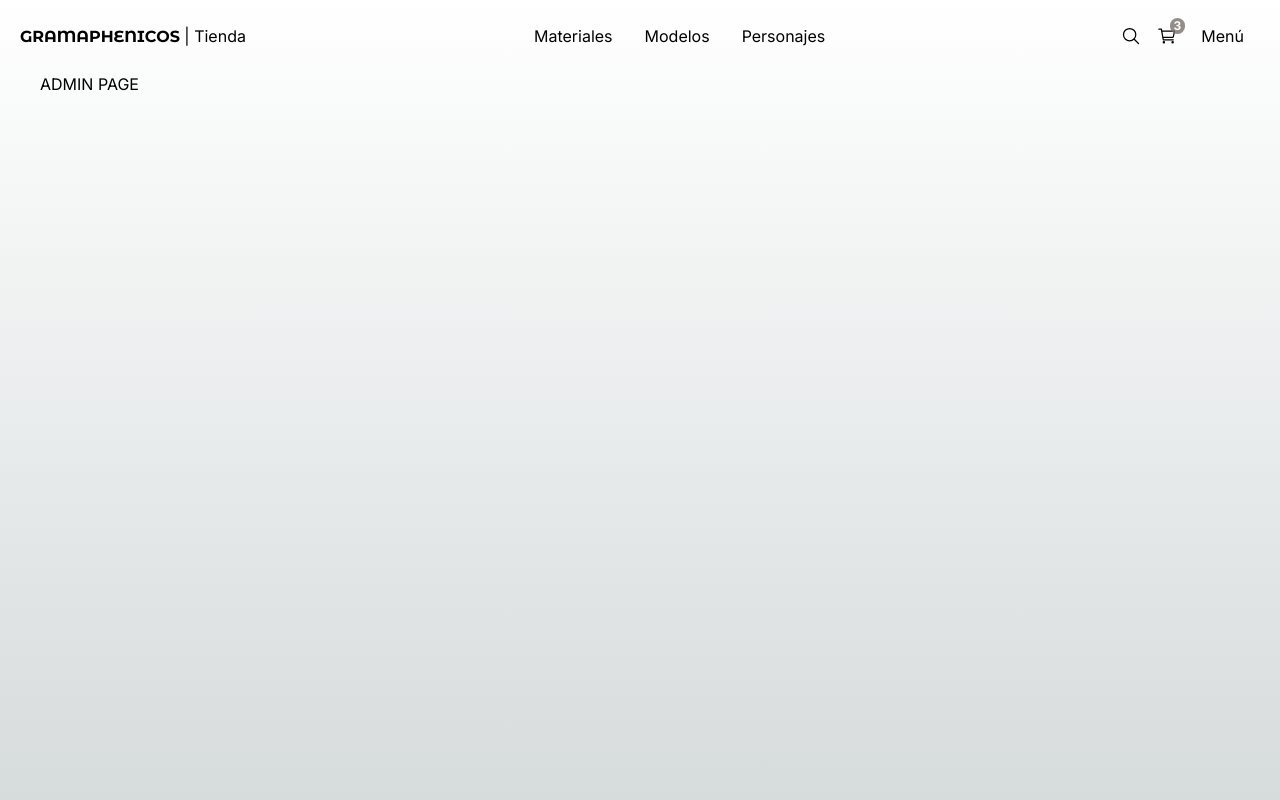
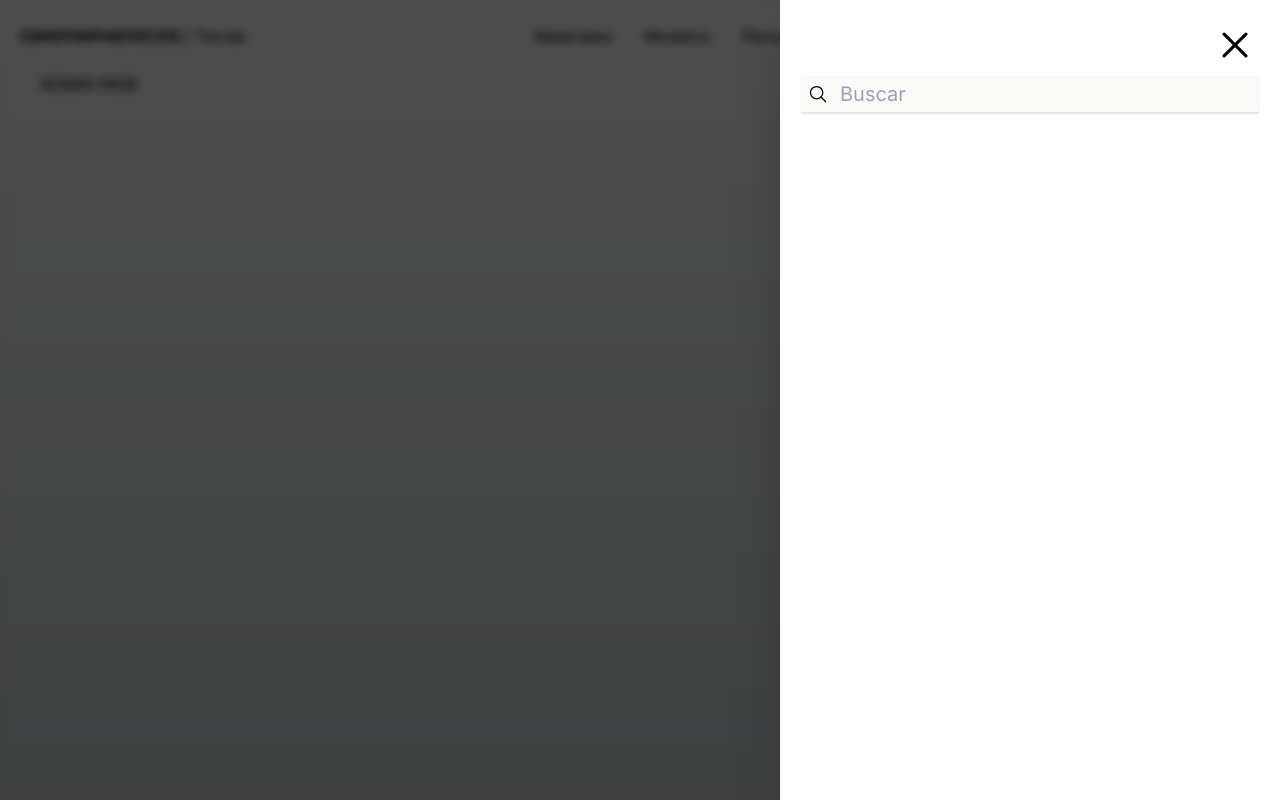
Before and after one commit to GRAMAPHENIA/mercado-de-recursos, a Next.js app: page /admin in a window 1280 px wide. Built offline with nearby package versions, Linux system fonts and the light colour scheme.

Commit message:
menu-lateral-primera-parte

```diff
--- a/src/app/(shop)/layout.tsx
+++ b/src/app/(shop)/layout.tsx
@@ -1,9 +1,10 @@
 import { TopMenu } from "@/components/ui/top-menu/TopMenu";
+import { SideBar } from "@/components/ui/sidebar/SideBar";
 export default function ShopLayout({ children }: { children }) {
   return (
     <main className="min-h-screen">
       <TopMenu />
-
+      <SideBar />
       <div className="px:0 sm:px-10">{children}</div>
     </main>
   );
--- a/src/components/index.ts
+++ b/src/components/index.ts
@@ -3,3 +3,4 @@
 export * from "./ui/top-menu/TopMenu";
 export * from "./products/product-grid/ProductGrid";
 export * from "./products/product-grid/ProductGridItem";
+export * from "./ui/sidebar/SideBar";
--- a/src/components/products/product-grid/ProductGridItem.tsx
+++ b/src/components/products/product-grid/ProductGridItem.tsx
@@ -2,7 +2,7 @@
 
 import { Product } from "@/interfaces/product.interface";
 
-import React, { useState } from 'react';
+import React, { useState } from "react";
 import Image from "next/image";
 import Link from "next/link";
 
--- /dev/null
+++ b/src/components/ui/sidebar/SideBar.tsx
@@ -0,0 +1,38 @@
+"use client";
+
+import { IoCloseOutline, IoSearchOutline } from "react-icons/io5"; // Asegúrate de que el nombre del icono es correcto
+
+export const SideBar = () => {
+  return (
+    <div>
+      {/* Bacground black */}
+      <div className="fixed top-0 left-0 w-screen h-screen z-10 bg-black opacity-70" />
+
+      {/* Blur */}
+      <div className="fade-in fixed top-0 left-0 w-screen h-screen z-10 backdrop-filter backdrop-blur-sm" />
+
+      {/* Sidemenu */}
+      <nav
+        // TAREA: efecto de slide
+        className="fixed p-5 right-0 top-0 w-[500px] h-screen bg-white z-20 shadow-2xl transform transition-all duration-300"
+      >
+        <IoCloseOutline
+          size={50}
+          className="absolute top-5 right-5 cursor-pointer"
+          onClick={() => console.log("Clicked")} // Asegúrate de tener una función definida
+        />
+
+        {/* Input */}
+        <div className="relative mt-14">
+          <IoSearchOutline size={20} className="absolute top-2 left-2" />
+
+          <input
+            type="text"
+            placeholder="Buscar"
+            className="w-full bg-stone-50 rounded pl-10 py-1 pr-1 border-b-2 text-xl border-stone-200 focus: outline-none focus:border-slate-400"
+          />
+        </div>
+      </nav>
+    </div>
+  );
+};
```
